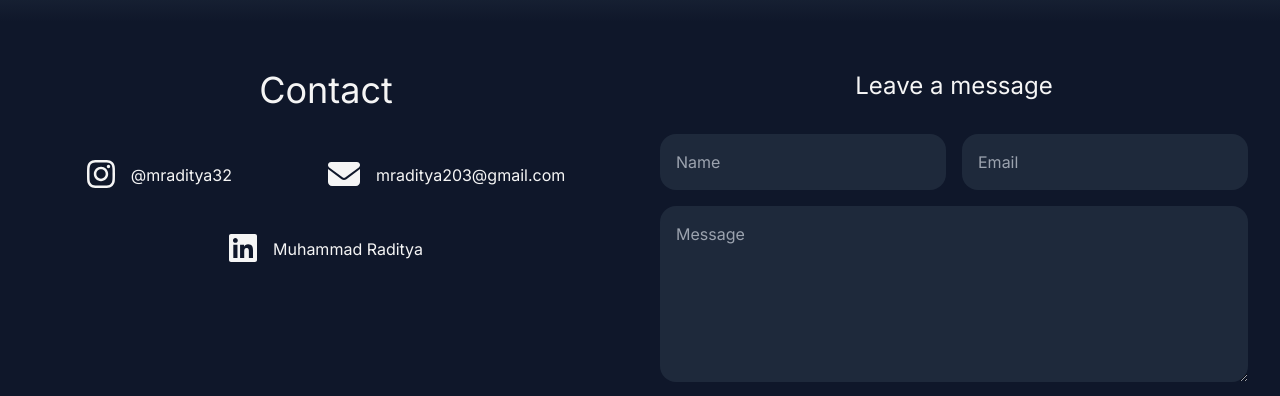
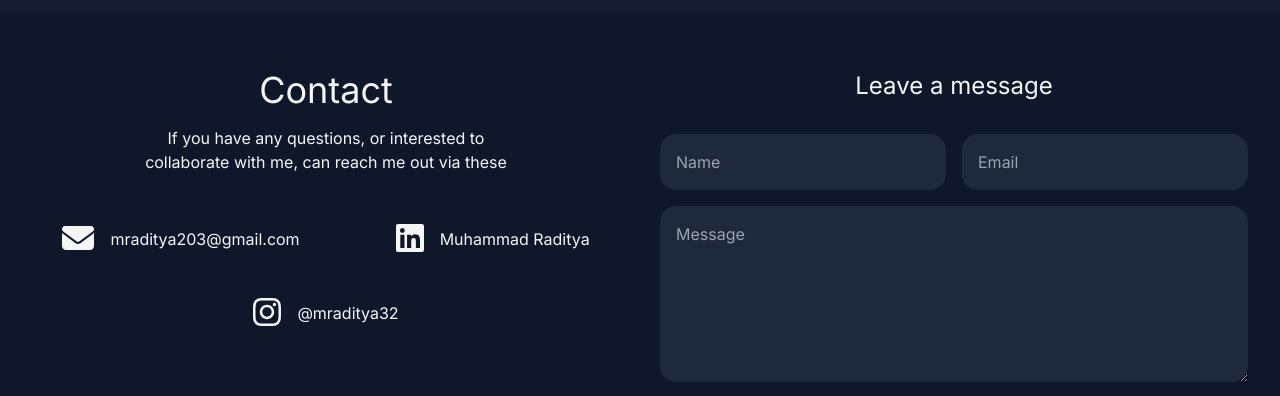
Before and after one commit to DTA32/mraditya-site, a Next.js app: page / in a window 1280 px wide. Shown: the part 2124-2520 px from the top of the page. Built offline with nearby package versions, Linux system fonts and the light colour scheme; no server answers.

Commit message:
feat(contact): add yapping and reorder contact card

```diff
--- a/src/app/components/ContactList.tsx
+++ b/src/app/components/ContactList.tsx
@@ -5,7 +5,12 @@ import { IconName } from "@fortawesome/fontawesome-svg-core";
 export default function ContactList() {
     return (
         <div className="flex flex-col gap-8 w-full">
-            <h1 className="text-4xl text-center">Contact</h1>
+            <div className="text-center flex flex-col gap-4">
+                <h3 className="text-4xl">Contact</h3>
+                <div className="w-full flex justify-center">
+                    <p className="max-w-sm">If you have any questions, or interested to collaborate with me, can reach me out via these</p>
+                </div>
+            </div>
             <div className="flex flex-col gap-4">
                 <div className="flex flex-wrap justify-center gap-x-16 gap-y-2">
                     {ContactsJSON.map((contact) => (
--- a/src/app/data/contacts.json
+++ b/src/app/data/contacts.json
@@ -1,10 +1,4 @@
 [
-    {
-        "icon": "instagram",
-        "platform": "Instagram",
-        "username": "@mraditya32",
-        "link": "https://instagram.com/mraditya32"
-    },
     {
         "icon": "google",
         "platform": "Email",
@@ -16,5 +10,11 @@
         "platform": "Linkedin",
         "username": "Muhammad Raditya",
         "link": "https://www.linkedin.com/in/muhammad--raditya/"
+    },
+    {
+        "icon": "instagram",
+        "platform": "Instagram",
+        "username": "@mraditya32",
+        "link": "https://instagram.com/mraditya32"
     }
 ]
```
